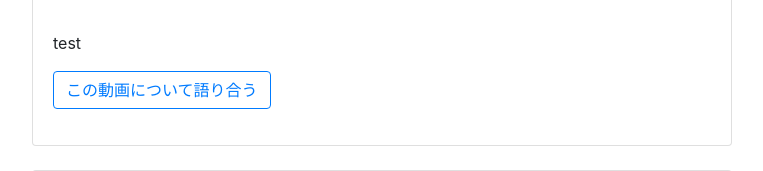
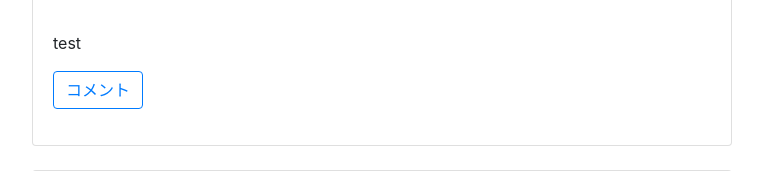
Before and after one commit to crucis-onishi/moviebbs-project, a Django app: page /moviebbs/ in a window 1280 px wide. Shown: the part 6063-6234 px from the top of the page, without its empty margins (258-1021 px from the left). Run offline with Django 4.2, Linux system fonts and the light colour scheme; data comes from the database, SQL or seed files in the repository; some libraries are stand-ins or nearby versions.

Commit message:
トップページの文言変更

```diff
--- a/templates/moviebbs/index.html
+++ b/templates/moviebbs/index.html
@@ -22,7 +22,7 @@
     </div>
 
     <p>{{ article.text }}<a/></p>
-    <p><a href='{% url "moviebbs:detail" article.pk %}' class='btn btn-outline-primary'>この動画について語り合う</a></p>
+    <p><a href='{% url "moviebbs:detail" article.pk %}' class='btn btn-outline-primary'>コメント</a></p>
   </div>
 </div>
 {% endfor %}
```
